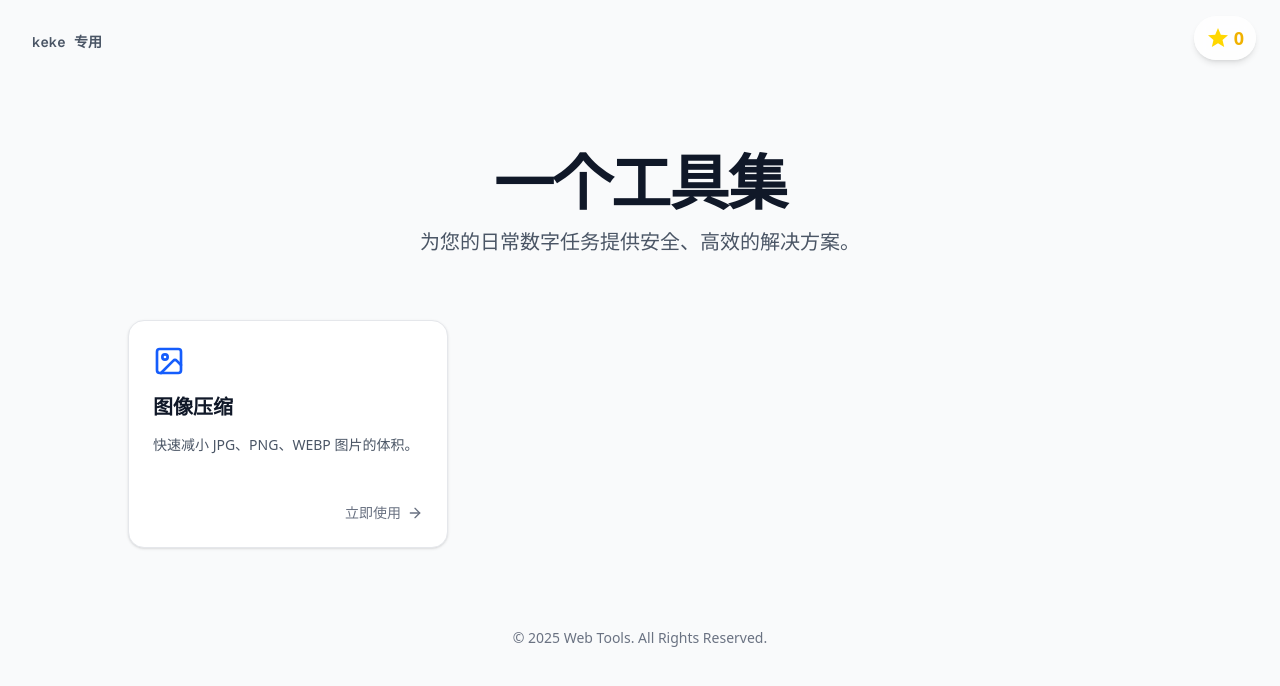
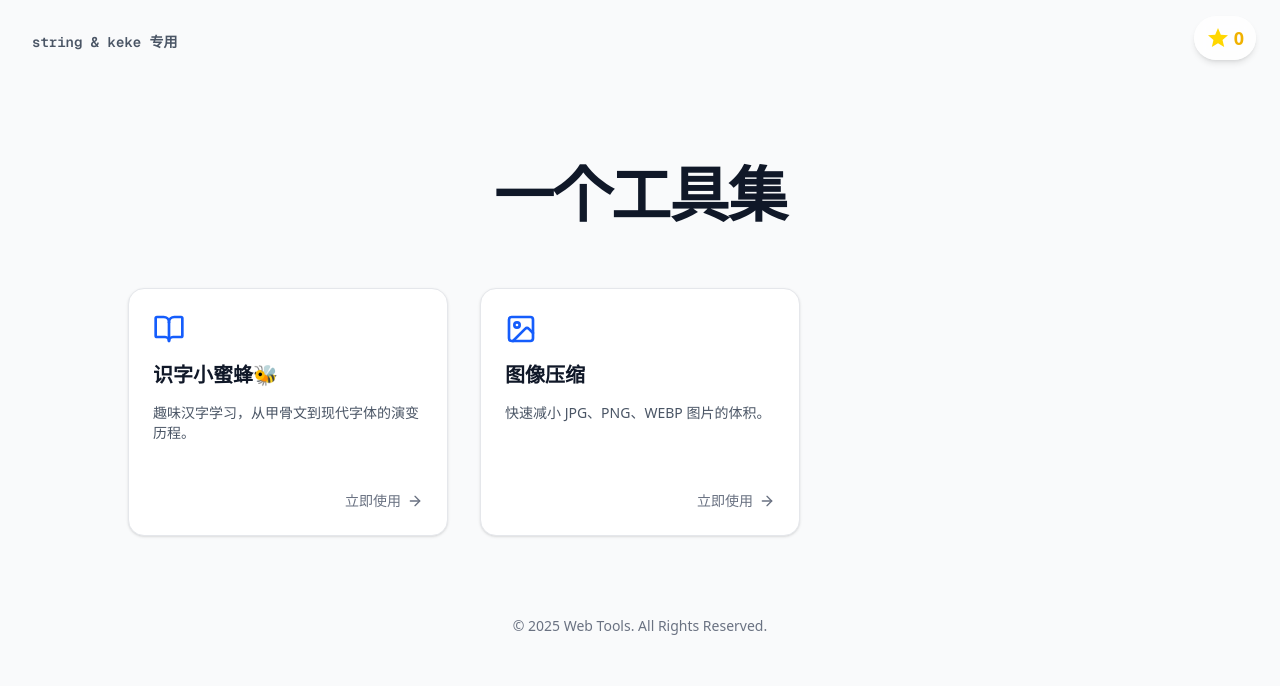
Before and after one commit to strzhao/little-bee, a Next.js app: page / in a window 1280 px wide. Shown: the top 686 px of the page. Built offline with nearby package versions, Linux system fonts and the light colour scheme.

Commit message:
在主页添加识字小蜜蜂🐝入口，提升汉字学习应用的可访问性

```diff
--- a/app/page.tsx
+++ b/app/page.tsx
@@ -2,12 +2,18 @@
 
 import Link from "next/link";
 import { Card, CardHeader, CardTitle, CardDescription } from "@/components/ui/card";
-import { ImageIcon, ArrowRight } from "lucide-react";
+import { ImageIcon, ArrowRight, BookOpen } from "lucide-react";
 import React from "react";
 
 // 1. 定义工具列表的数据结构
 // 未来添加新工具时，只需在此数组中添加一个新对象即可
 const tools = [
+  {
+    name: "识字小蜜蜂🐝",
+    description: "趣味汉字学习，从甲骨文到现代字体的演变历程。",
+    href: "/hanzi",
+    icon: <BookOpen className="w-8 h-8" />,
+  },
   {
     name: "图像压缩",
     description: "快速减小 JPG、PNG、WEBP 图片的体积。",
@@ -28,7 +34,7 @@ export default function HomePage() {
     <main className="min-h-screen bg-gray-50 dark:bg-gray-900">
       <div className="absolute top-0 left-0 w-full p-4 sm:p-6 md:p-8">
         <div className="font-mono text-sm font-semibold text-gray-600 dark:text-gray-300">
-          keke 专用
+          string & keke 专用
         </div>
       </div>
       <div className="flex flex-col items-center justify-center min-h-screen p-4 sm:p-6 md:p-8">
@@ -37,9 +43,9 @@ export default function HomePage() {
           <h1 className="text-4xl sm:text-5xl md:text-6xl font-extrabold tracking-tight text-gray-900 dark:text-gray-100">
             一个工具集
           </h1>
-          <p className="mt-4 max-w-2xl mx-auto text-lg sm:text-xl text-gray-600 dark:text-gray-400">
-            为您的日常数字任务提供安全、高效的解决方案。
-          </p>
+          {/* <p className="mt-4 max-w-2xl mx-auto text-lg sm:text-xl text-gray-600 dark:text-gray-400">
+            这里很有用，也有很有趣和有爱的工具
+          </p> */}
         </div>
 
         {/* 工具网格 */}
```
